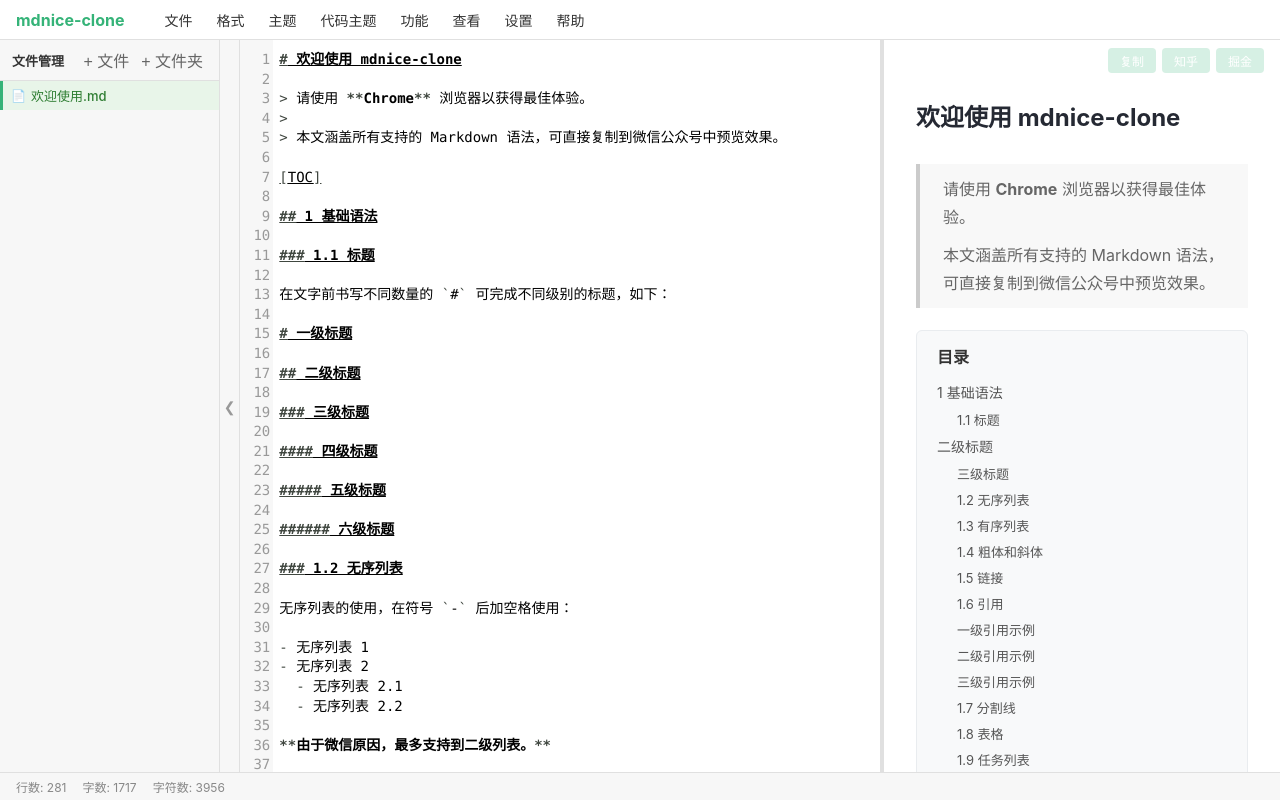
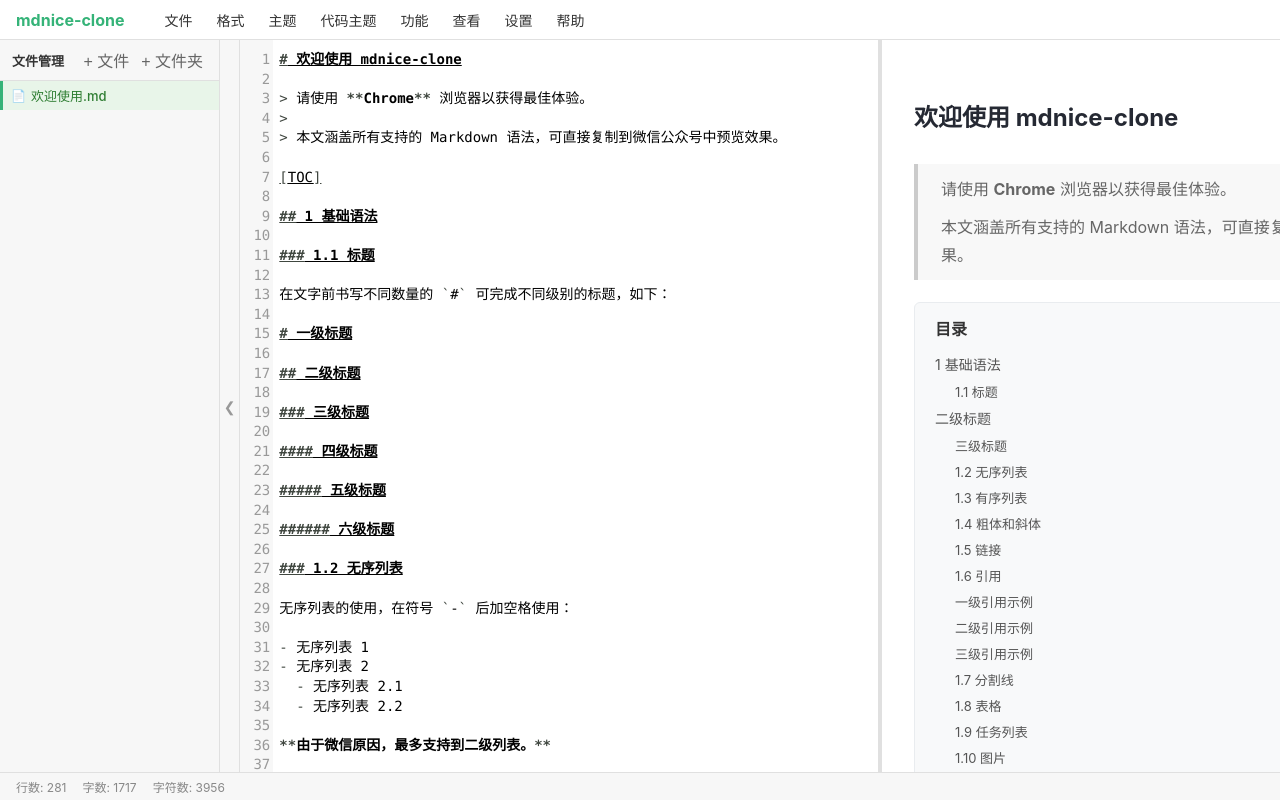
Before and after one commit to pc-study/mdnice-clone, a React (Vite) app: page / in a window 1280 px wide. Built offline with nearby package versions, Linux system fonts and the light colour scheme; the HTML template or start-up script is replaced by a standard one; what markdown-it-sub, markdown-it-sup, markdown-it-task-lists would draw is missing.

Commit message:
fix: 编辑器和预览区 1:1 对称布局
两侧均使用 calc() 精确计算宽度，分割线 4px 平均分摊，
默认 splitPos=50 时编辑器和预览区完全等宽对称

```diff
--- a/src/App.tsx
+++ b/src/App.tsx
@@ -148,9 +148,8 @@
         {/* Editor */}
         {showEditor && (
           <div style={{
-            width: showPreview ? `${splitPos}%` : '100%',
-            flexShrink: 0, overflow: 'hidden',
-            borderRight: showPreview ? 'none' : undefined,
+            width: showPreview ? `calc(${splitPos}% - 2px)` : '100%',
+            flexShrink: 0, flexGrow: 0, overflow: 'hidden',
           }}>
             <MarkdownEditor onScroll={handleEditorScroll} editorViewRef={editorViewRef} />
           </div>
@@ -161,7 +160,7 @@
             onMouseDown={handleMouseDown}
             style={{
               width: 4, cursor: 'col-resize', backgroundColor: isDragging ? '#35b378' : '#e0e0e0',
-              flexShrink: 0, transition: isDragging ? 'none' : 'background-color 0.2s',
+              flexShrink: 0, flexGrow: 0, transition: isDragging ? 'none' : 'background-color 0.2s',
             }}
             onMouseEnter={(e) => { if (!isDragging) e.currentTarget.style.backgroundColor = '#ccc'; }}
             onMouseLeave={(e) => { if (!isDragging) e.currentTarget.style.backgroundColor = '#e0e0e0'; }}
@@ -170,7 +169,8 @@
         {/* Preview */}
         {showPreview && (
           <div style={{
-            flex: 1, position: 'relative', overflow: 'hidden',
+            width: showEditor ? `calc(${100 - splitPos}% - 2px)` : '100%',
+            flexShrink: 0, flexGrow: 0, position: 'relative', overflow: 'hidden',
           }}>
             <PreviewToolbar
               onCopyWechat={handleCopyWechat}
```
